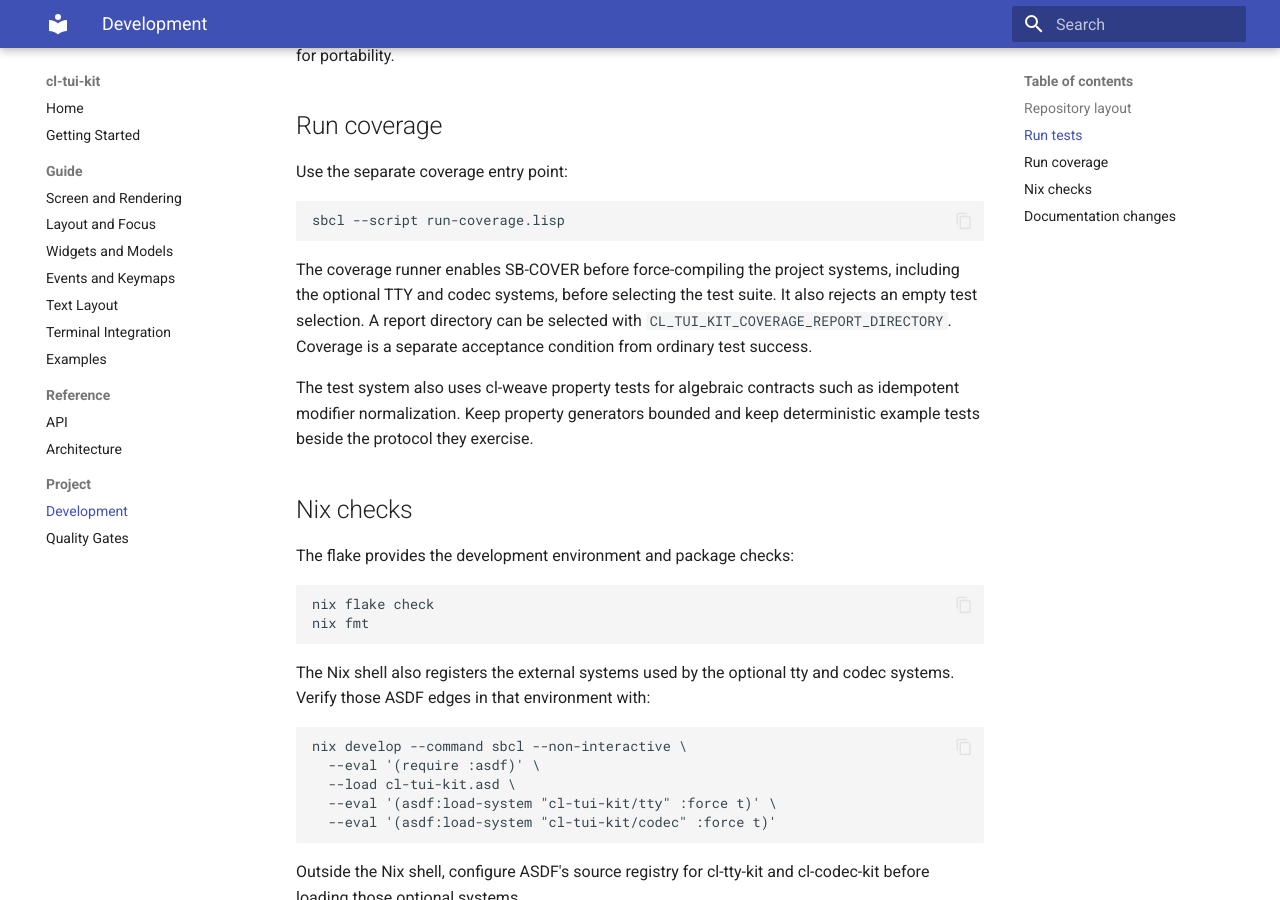
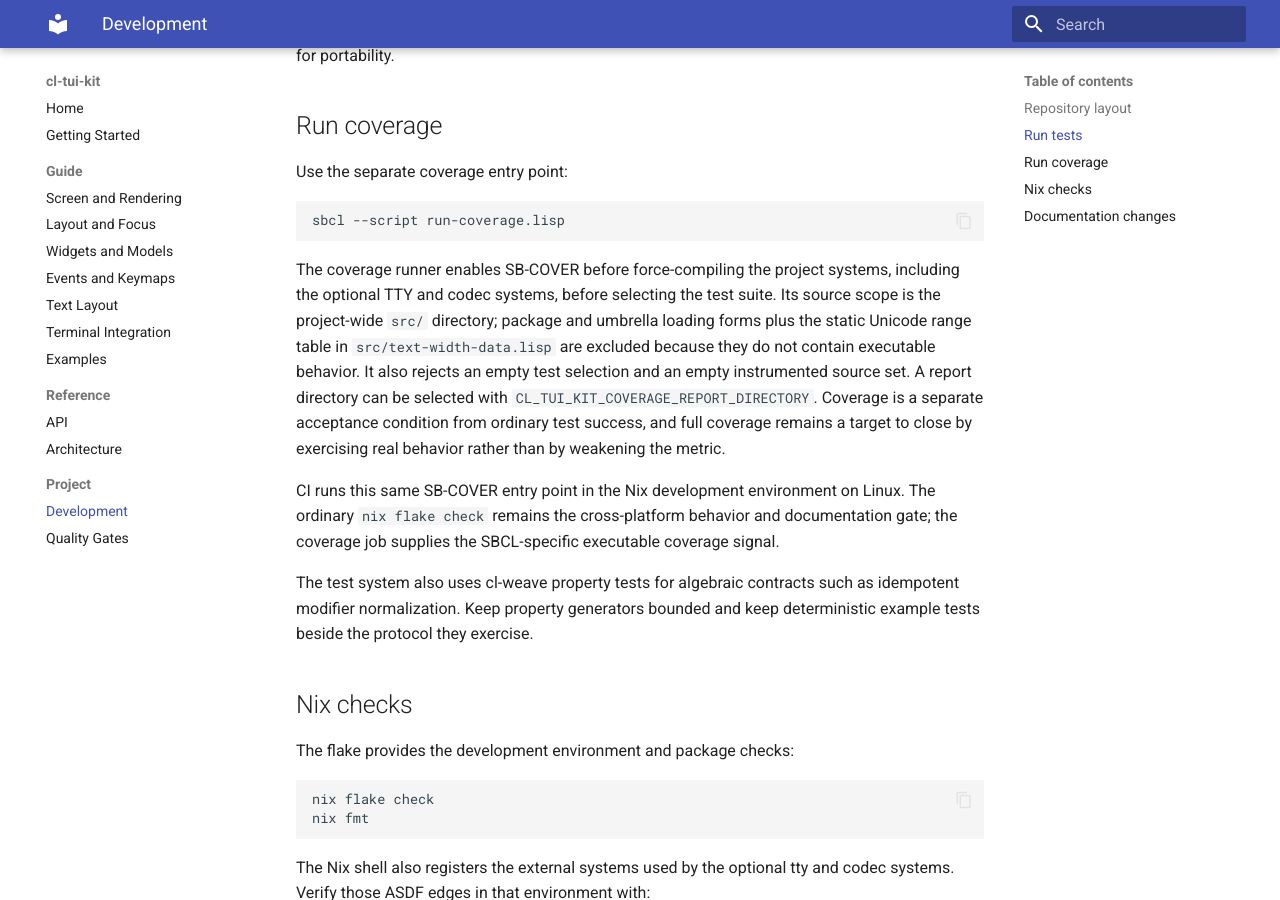
Before and after one commit to nerima-lisp/cl-tui-kit, an MkDocs documentation site: the page built from docs/src/project/development.md, in a window 1280 px wide and 900 px high, scrolled down 775 px. Built offline with MkDocs 1.6.1 and Material for MkDocs 9.7.7, drawn with Linux system fonts in a browser that asks for light colours.

Commit message:
Reject empty instrumented coverage and add CI coverage gate

```diff
--- a/docs/src/project/development.md
+++ b/docs/src/project/development.md
@@ -34,9 +34,19 @@ Use the separate coverage entry point:
 
 The coverage runner enables SB-COVER before force-compiling the project
 systems, including the optional TTY and codec systems, before selecting the
-test suite. It also rejects an empty test selection. A report directory can be
-selected with `CL_TUI_KIT_COVERAGE_REPORT_DIRECTORY`. Coverage is a separate
-acceptance condition from ordinary test success.
+test suite. Its source scope is the project-wide `src/` directory; package and
+umbrella loading forms plus the static Unicode range table in
+`src/text-width-data.lisp` are excluded because they do not contain executable
+behavior. It also rejects an empty test selection and an empty instrumented
+source set. A report directory can be selected with
+`CL_TUI_KIT_COVERAGE_REPORT_DIRECTORY`. Coverage is a separate acceptance
+condition from ordinary test success, and full coverage remains a target to
+close by exercising real behavior rather than by weakening the metric.
+
+CI runs this same SB-COVER entry point in the Nix development environment on
+Linux. The ordinary `nix flake check` remains the cross-platform behavior and
+documentation gate; the coverage job supplies the SBCL-specific executable
+coverage signal.
 
 The test system also uses cl-weave property tests for algebraic contracts such
 as idempotent modifier normalization. Keep property generators bounded and
```
Also changed, not shown: docs/src/getting-started.md (+3 -1 lines), docs/src/project/quality-gates.md (+6 -1 lines), 2 other files.
